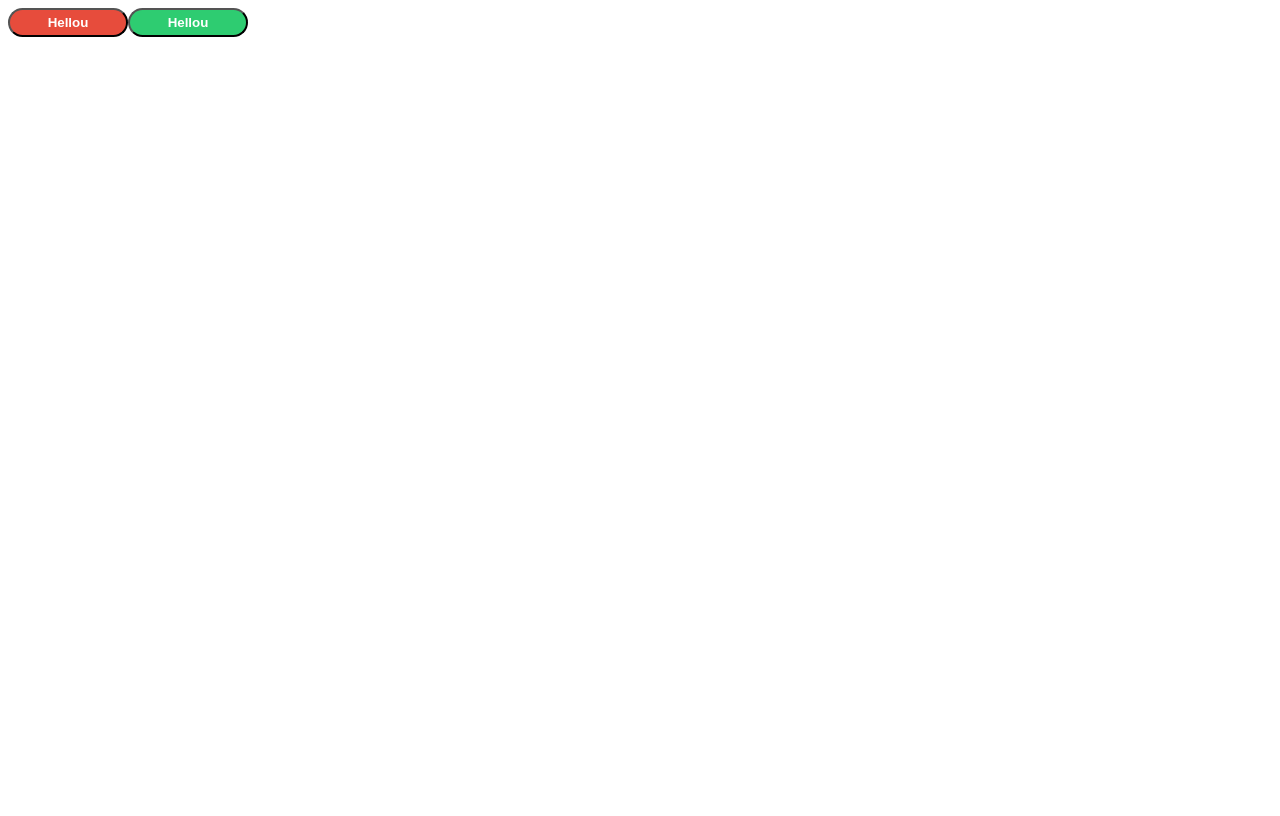
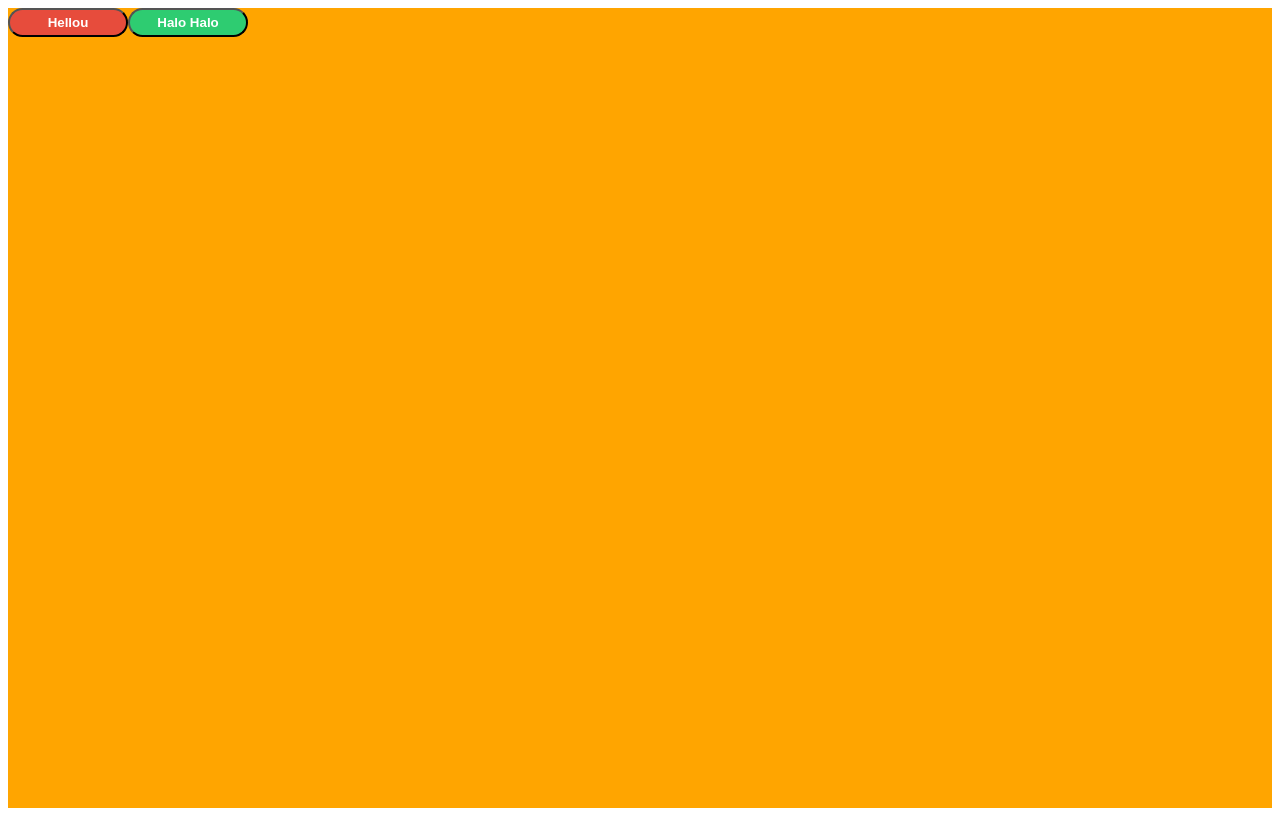
Before and after one commit to codeminnam/styled-awesomeness, a React (Create React App) app: page / in a window 1280 px wide. Built offline with nearby package versions, Linux system fonts and the light colour scheme.

Commit message:
#2 Hello World with Styled Components
#2 Hello World with Styled Components

```diff
--- a/package.json
+++ b/package.json
@@ -8,7 +8,8 @@
     "@testing-library/user-event": "^7.2.1",
     "react": "^16.13.1",
     "react-dom": "^16.13.1",
-    "react-scripts": "3.4.1"
+    "react-scripts": "3.4.1",
+    "styled-components": "^5.1.0"
   },
   "scripts": {
     "start": "react-scripts start",
--- a/src/App.css
+++ /dev/null
@@ -1,22 +0,0 @@
-.button {
-    border-radius: 50px;
-    padding: 5px;
-    min-width: 120px;
-    color: white;
-    font-weight: 600;
-    -webkit-appearance: none;
-    cursor: pointer;
-}
-
-.button:active,
-.button:focus{
-    outline: none;
-}
-
-.button--success{
-    background-color: #2ecc71;
-}
-
-.button--danger {
-    background-color: #e74c3c;
-}
--- a/src/App.js
+++ b/src/App.js
@@ -1,18 +1,34 @@
 import React, { Fragment } from 'react';
-import "./App.css";
+import styled from "styled-components";
 
 function App() {
   return (
-    <Fragment>
-    <Button danger/>
-    <Button/>
-    </Fragment>
+    <Container>
+    <Button danger>Hellou</Button>
+    <Button>Halo Halo</Button>
+    </Container>
   );
 }
 
-const Button = ({danger}) => (
-  <button className={danger?"button button--danger":"button button--success"}>
-    Hellou</button>
-);
+const Container = styled.div`
+  height:100vh;
+  width:100%;
+  background-color: orange;
+`;
+
+const Button = styled.button`
+  border-radius: 50px;
+  padding: 5px;
+  min-width: 120px;
+  color: white;
+  font-weight: 600;
+  -webkit-appearance: none;
+  cursor: pointer;
+  &:active,
+  &:focus{
+    outline:none;
+  }
+  background-color: ${props => props.danger? "#e74c3c": "#2ecc71"}
+`;
 
 export default App;
```
Also changed, not shown: 1 other file (tests, documents, lock files or other folders).
